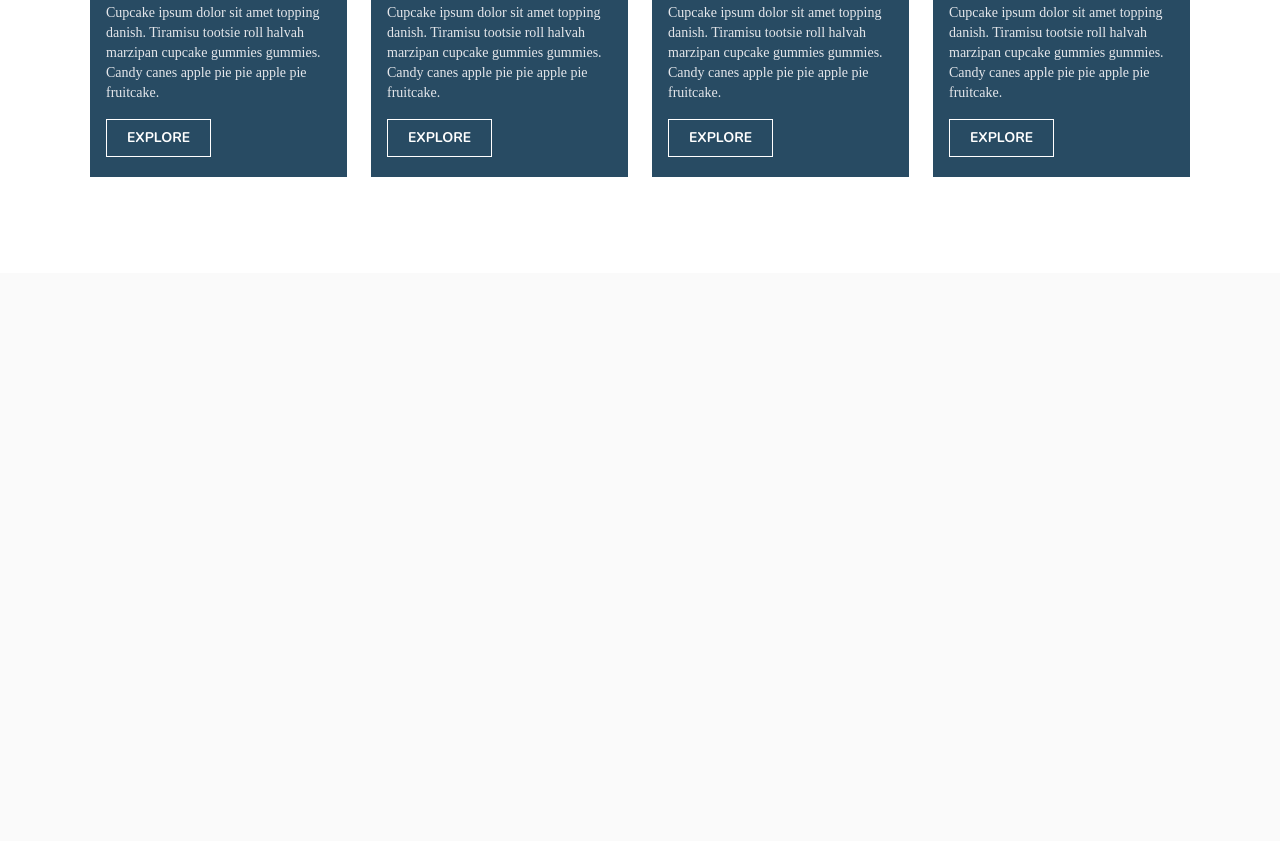
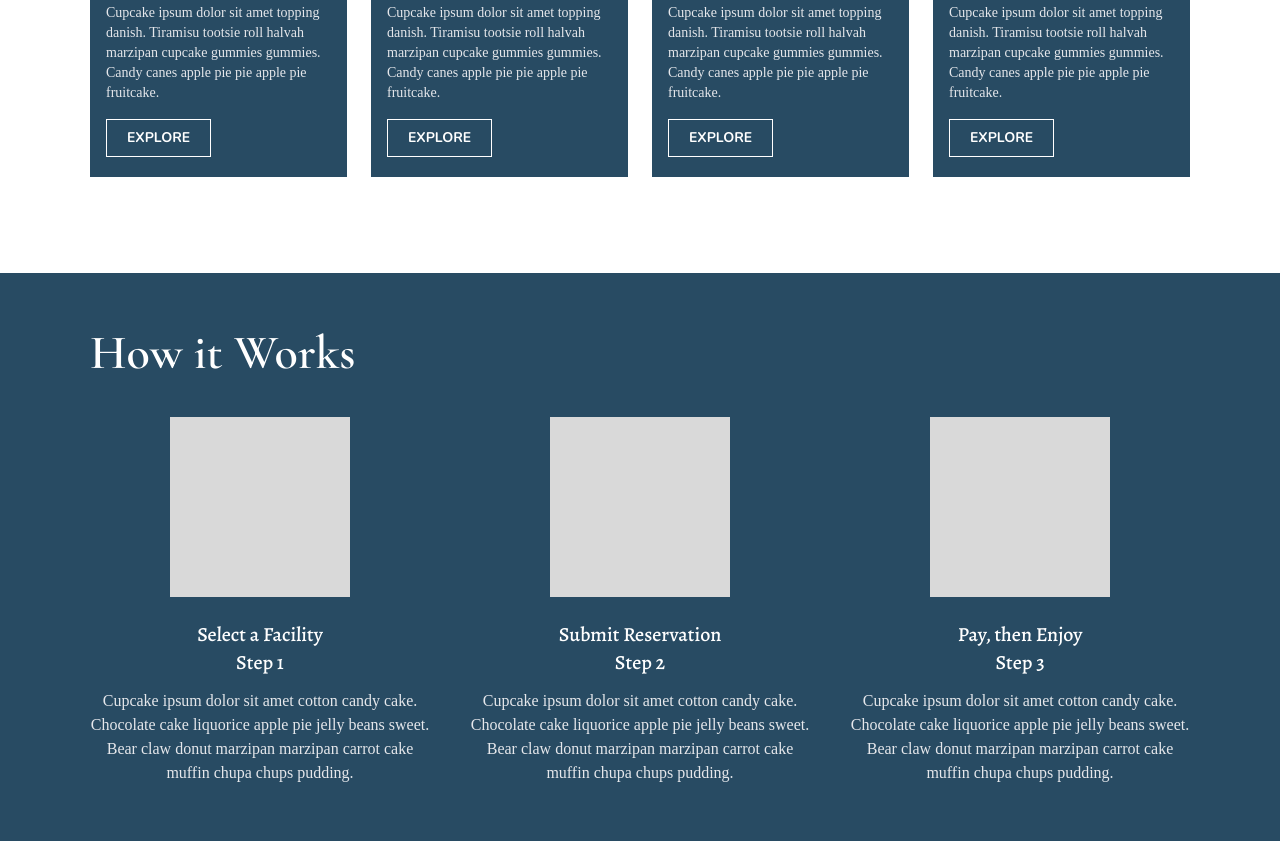
Before and after one commit to Valiant49/websys_views, a website: page index.html in a window 1280 px wide. Shown: the part 2381-3222 px from the top of the page. Before the commit the page ends 2654 px from the top, so only its background shows below. Drawn offline with nearby package versions, Linux system fonts and the light colour scheme.

Commit message:
how it works section

```diff
--- a/index.html
+++ b/index.html
@@ -210,5 +210,65 @@
 
 </section>
 
+<!-- ================= HOW IT WORKS SECTION ================= -->
+<section class="bg-primary py-10 sm:py-12 lg:py-14 px-6 sm:px-10 lg:px-[90px]">
+
+    <h2 class="font-cormorant text-3xl sm:text-4xl lg:text-5xl text-white mb-6 sm:mb-8 lg:mb-10">
+        How it Works
+    </h2>
+
+    <div class="grid grid-cols-1 sm:grid-cols-3 gap-8 sm:gap-6 lg:gap-10">
+
+        <!-- Step 1 -->
+        <div class="flex flex-col items-center text-center">
+            <div class="w-full max-w-[140px] sm:max-w-[160px] lg:max-w-[180px] aspect-square bg-secondary mb-5 sm:mb-6"></div>
+            <h3 class="font-alegreya font-medium text-white text-lg sm:text-xl mb-3">
+                Select a Facility
+                <br>
+                Step 1
+            </h3>
+            <p class="font-['Source_Sans_Pro'] text-sm sm:text-base leading-6 text-gray-200">
+                Cupcake ipsum dolor sit amet cotton candy cake.
+                Chocolate cake liquorice apple pie jelly beans sweet.
+                Bear claw donut marzipan marzipan carrot cake
+                muffin chupa chups pudding.
+            </p>
+        </div>
+
+        <!-- Step 2 -->
+        <div class="flex flex-col items-center text-center">
+            <div class="w-full max-w-[140px] sm:max-w-[160px] lg:max-w-[180px] aspect-square bg-secondary mb-5 sm:mb-6"></div>
+            <h3 class="font-alegreya font-medium text-white text-lg sm:text-xl mb-3">
+                Submit Reservation
+                <br>
+                Step 2
+            </h3>
+            <p class="font-['Source_Sans_Pro'] text-sm sm:text-base leading-6 text-gray-200">
+                Cupcake ipsum dolor sit amet cotton candy cake.
+                Chocolate cake liquorice apple pie jelly beans sweet.
+                Bear claw donut marzipan marzipan carrot cake
+                muffin chupa chups pudding.
+            </p>
+        </div>
+
+        <!-- Step 3 -->
+        <div class="flex flex-col items-center text-center">
+            <div class="w-full max-w-[140px] sm:max-w-[160px] lg:max-w-[180px] aspect-square bg-secondary mb-5 sm:mb-6"></div>
+            <h3 class="font-alegreya font-medium text-white text-lg sm:text-xl mb-3">
+                Pay, then Enjoy
+                <br>
+                Step 3
+            </h3>
+            <p class="font-['Source_Sans_Pro'] text-sm sm:text-base leading-6 text-gray-200">
+                Cupcake ipsum dolor sit amet cotton candy cake.
+                Chocolate cake liquorice apple pie jelly beans sweet.
+                Bear claw donut marzipan marzipan carrot cake
+                muffin chupa chups pudding.
+            </p>
+        </div>
+
+    </div>
+
+</section>
 </body>
 </html>
```
Also changed, not shown: assets/css/output.css.
